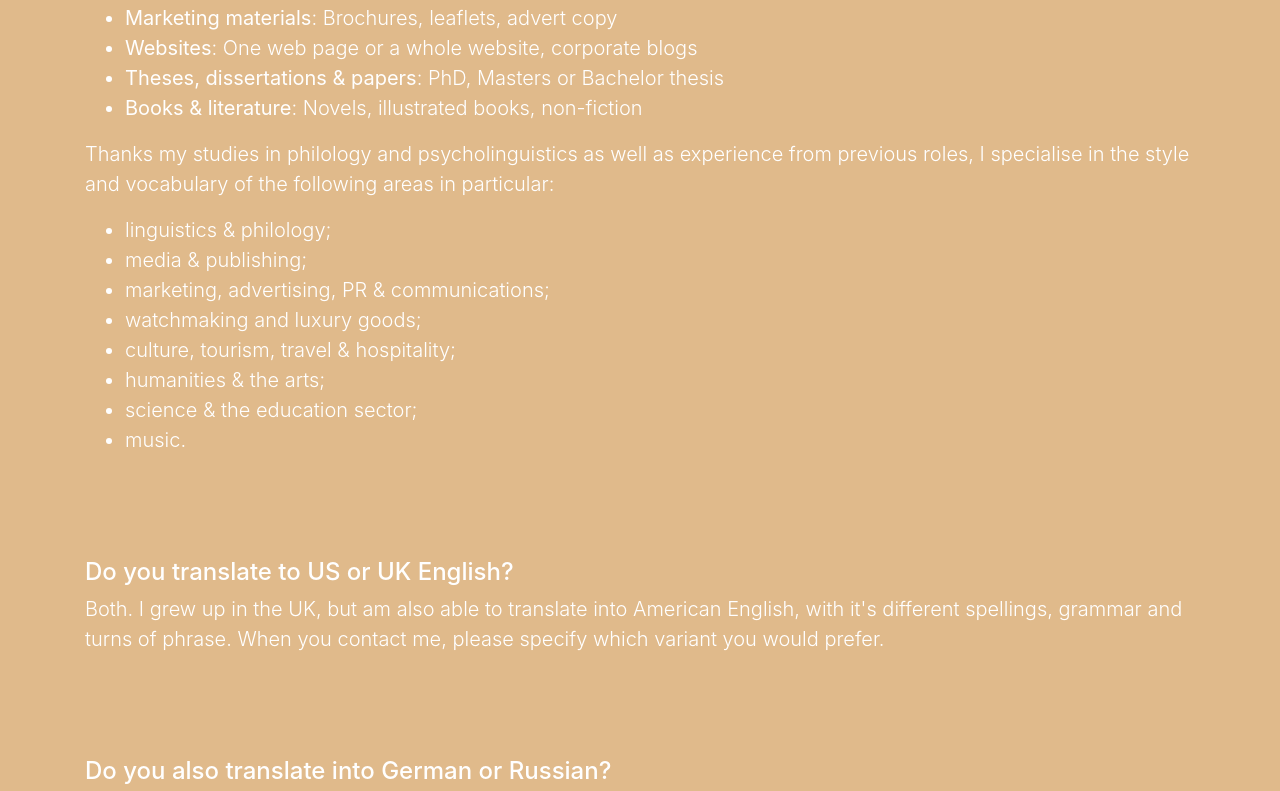
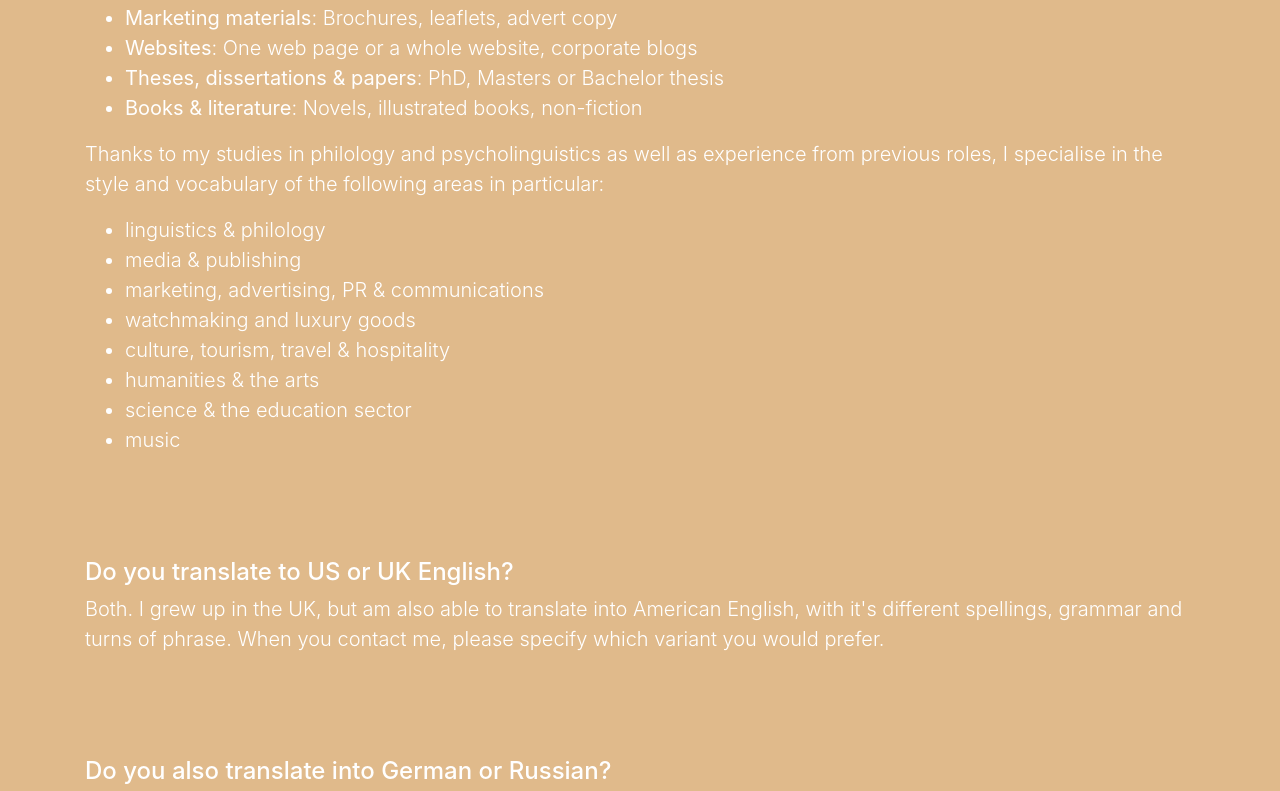
Before and after one commit to emmammolloy/emmammolloy.github.io, a website with bundled scripts: page FAQs.html in a window 1280 px wide. Shown: the part 618-1409 px from the top of the page. Built offline with nearby package versions, Linux system fonts and the light colour scheme.

Commit message:
correcting typo

```diff
--- a/FAQs.html
+++ b/FAQs.html
@@ -131,16 +131,16 @@
           <li>  <strong>Books & literature</strong>: Novels, illustrated books, non-fiction
         </ul>
 
-        <p class="lead">Thanks my studies in philology and psycholinguistics as well as experience from previous roles, I specialise in the style and vocabulary of the following areas in particular:
+        <p class="lead">Thanks to my studies in philology and psycholinguistics as well as experience from previous roles, I specialise in the style and vocabulary of the following areas in particular:
           <ul class="lead">
-            <li> linguistics & philology;
-            <li> media & publishing;
-            <li> marketing, advertising, PR & communications;
-            <li> watchmaking and luxury goods;
-            <li> culture, tourism, travel & hospitality;
-            <li> humanities & the arts;
-            <li> science & the education sector;
-            <li> music.
+            <li> linguistics & philology
+            <li> media & publishing
+            <li> marketing, advertising, PR & communications
+            <li> watchmaking and luxury goods
+            <li> culture, tourism, travel & hospitality
+            <li> humanities & the arts
+            <li> science & the education sector
+            <li> music
           </ul></p>
 
         <h4 id="FAQ2"><br><br><br>Do you translate to US or UK English?</h4>
@@ -160,7 +160,7 @@
 
         <h4 id="FAQ5"><br><br><br>What is the difference between editing and proofreading?</h4>
           <p class="lead">Proofreading mainly involves checking spelling, grammar and adherence to house style – but no changing of the style or content.
-            <br>Editing is a bit like proofreading+. It involves inspecting and improving the consistency, accuracy and style of a text. This means, in addition to spelling and grammar, also checking that the information in it is correct and that the text flows well and makes sense. This is helpful if you would like to improve the structure of the text or if there are names and facts that you would like double checking, for example.</p>
+            <br>Editing is a bit like proofreading-plus. It involves inspecting and improving the consistency, accuracy and style of a text. This means, in addition to spelling and grammar, also checking that the information in it is correct and that the text flows well and makes sense. This is helpful if you would like to improve the structure of the text or if there are names and facts that you would like double checking, for example.</p>
 
         <h4 id="FAQ6"><br><br><br>How long does it take?</h4>
           <p class="lead">This can depend on the project in question. As a rule of thumb, a professional translator working flat out can translate up to 2000 words per day, but of course more complex texts can take longer. If you have something particularly urgent, I will always endeavour to fit you in to my schedule – just let me know.
```
